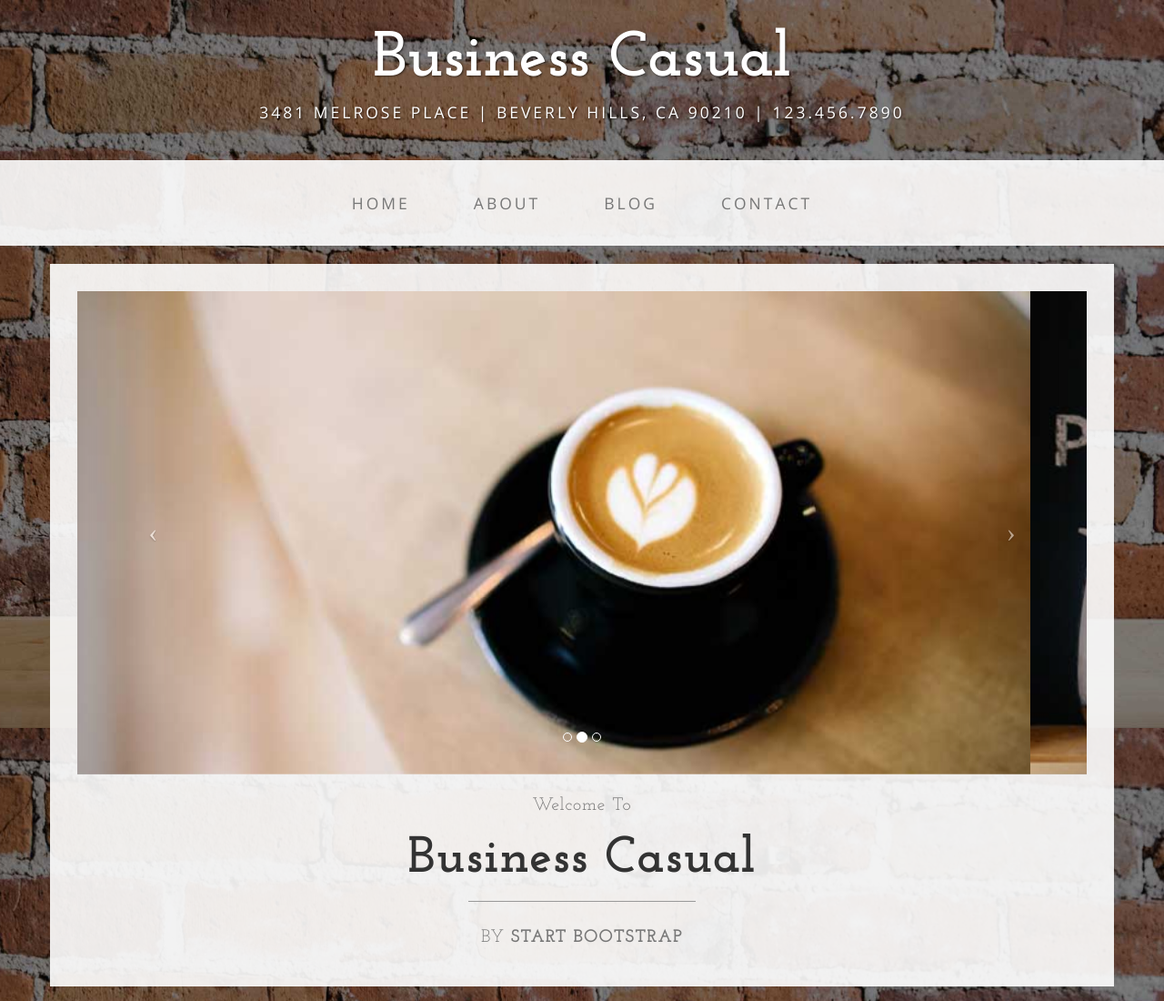
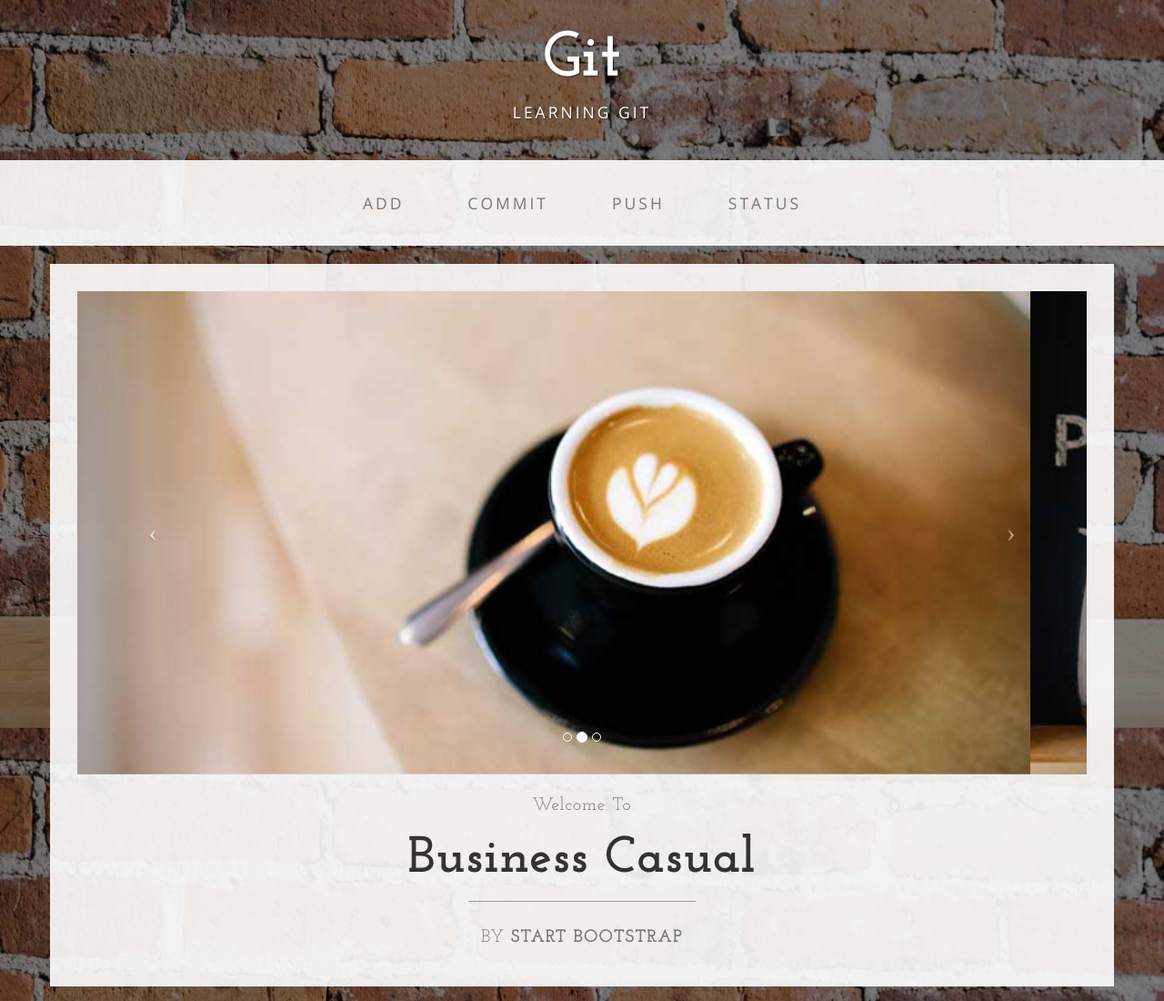
Before and after one commit to d00AK/Git.01.Kauress.Video.2015.Introduction.to.Git.SitePoint, a plain HTML site: page theme/index.html in a window 1280 px wide. Shown: the top 1100 px of the page at 91% size. Drawn offline with nearby package versions, Linux system fonts and the light colour scheme.

Commit message:
changed title, subtitle, and navbar items

```diff
--- a/theme/index.html
+++ b/theme/index.html
@@ -9,7 +9,7 @@
 	<meta name="description" content="">
 	<meta name="author" content="">
 
-    <title>Business Casual - Start Bootstrap Theme</title>
+	<title>Git</title>
 
 	<!-- Bootstrap Core CSS -->
 	<link href="css/bootstrap.min.css" rel="stylesheet">
@@ -32,8 +32,8 @@
 
 <body>
 
-    <div class="brand">Business Casual</div>
-    <div class="address-bar">3481 Melrose Place | Beverly Hills, CA 90210 | 123.456.7890</div>
+	<div class="brand">Git</div>
+	<div class="address-bar">Learning Git</div>
 
 	<!-- Navigation -->
 	<nav class="navbar navbar-default" role="navigation">
@@ -47,22 +47,22 @@
 					<span class="icon-bar"></span>
 				</button>
 				<!-- navbar-brand is hidden on larger screens, but visible when the menu is collapsed -->
-                <a class="navbar-brand" href="index.html">Business Casual</a>
+				<a class="navbar-brand" href="index.html">Git</a>
 			</div>
 			<!-- Collect the nav links, forms, and other content for toggling -->
 			<div class="collapse navbar-collapse" id="bs-example-navbar-collapse-1">
 				<ul class="nav navbar-nav">
 					<li>
-                        <a href="index.html">Home</a>
+						<a href="index.html">Add</a>
 					</li>
 					<li>
-                        <a href="about.html">About</a>
+						<a href="about.html">Commit</a>
 					</li>
 					<li>
-                        <a href="blog.html">Blog</a>
+						<a href="blog.html">Push</a>
 					</li>
 					<li>
-                        <a href="contact.html">Contact</a>
+						<a href="contact.html">Status</a>
 					</li>
 				</ul>
 			</div>
```
Lines whose indentation alone changed are shown as unchanged.
